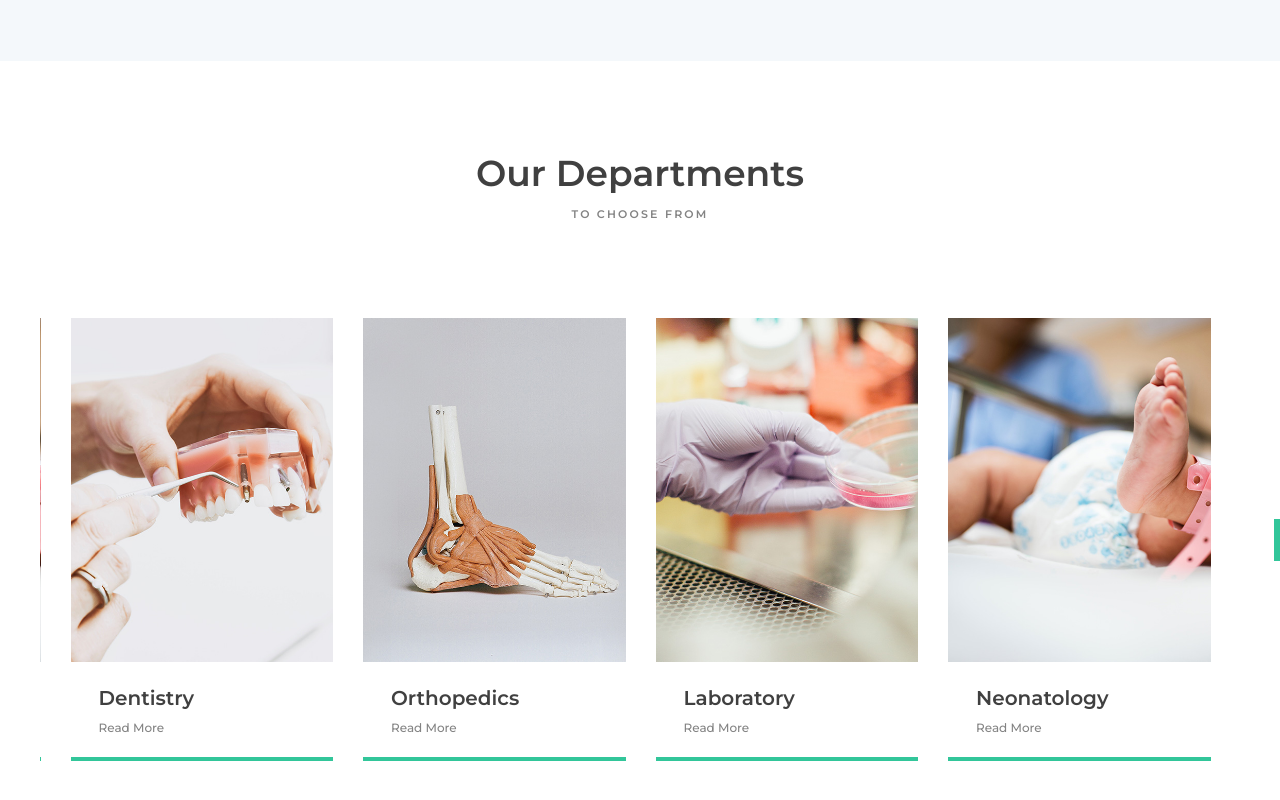
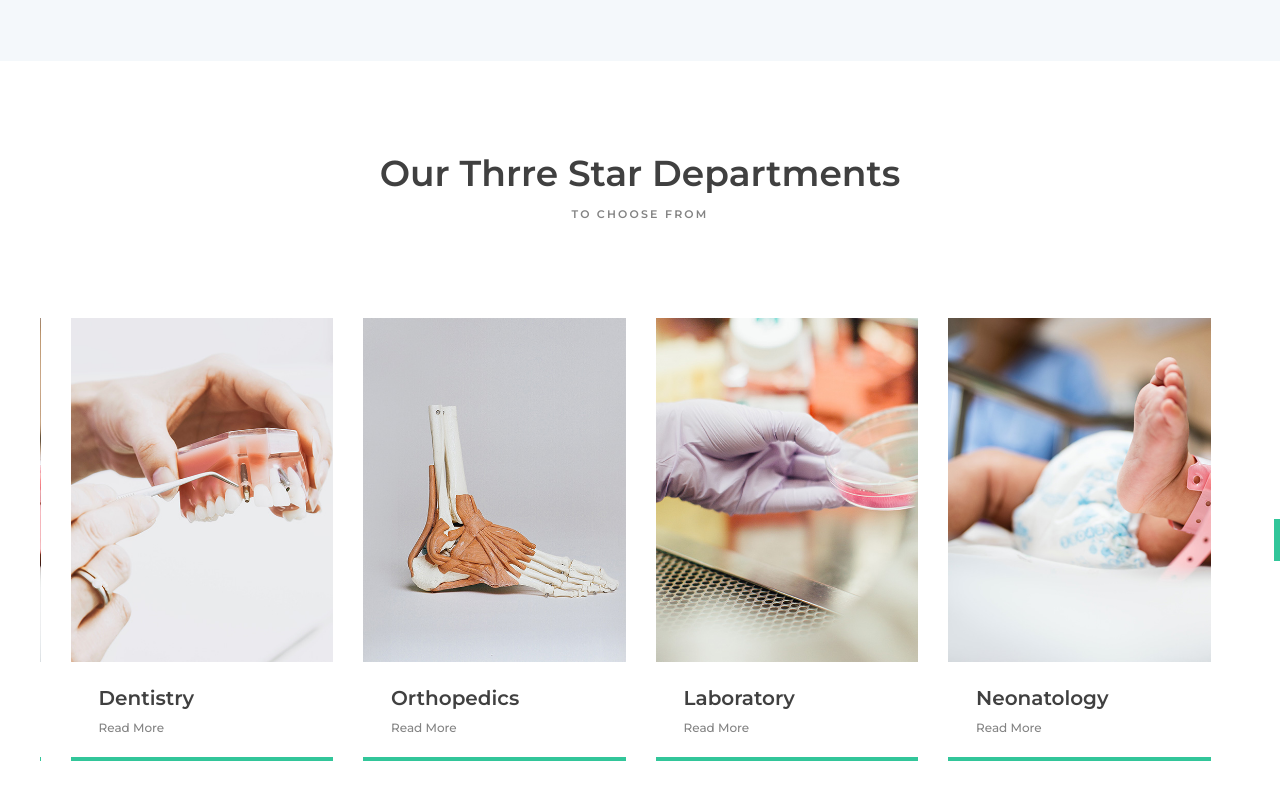
Before and after one commit to Mahabubdte/dte, a plain HTML site: page index.html in a window 1280 px wide. Shown: the part 2669-3469 px from the top of the page. Drawn offline with Linux system fonts and the light colour scheme.

Commit message:
Update index.html

```diff
--- a/index.html
+++ b/index.html
@@ -297,7 +297,7 @@
 		<div class="container">
 			<div class="row">
 				<div class="col text-center">
-					<div class="section_title">Our Departments</div>
+					<div class="section_title">Our Thrre Star Departments</div>
 					<div class="section_subtitle">to choose from</div>
 				</div>
 			</div>
```
